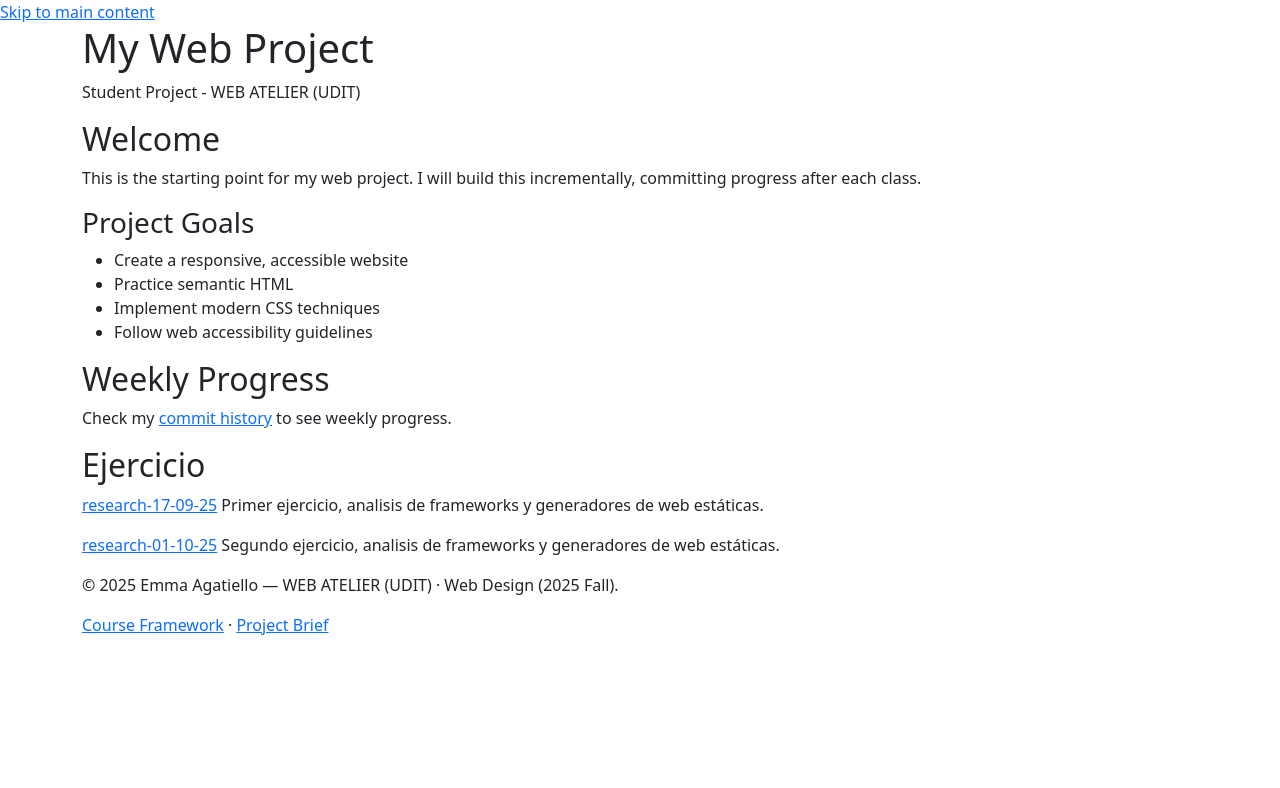
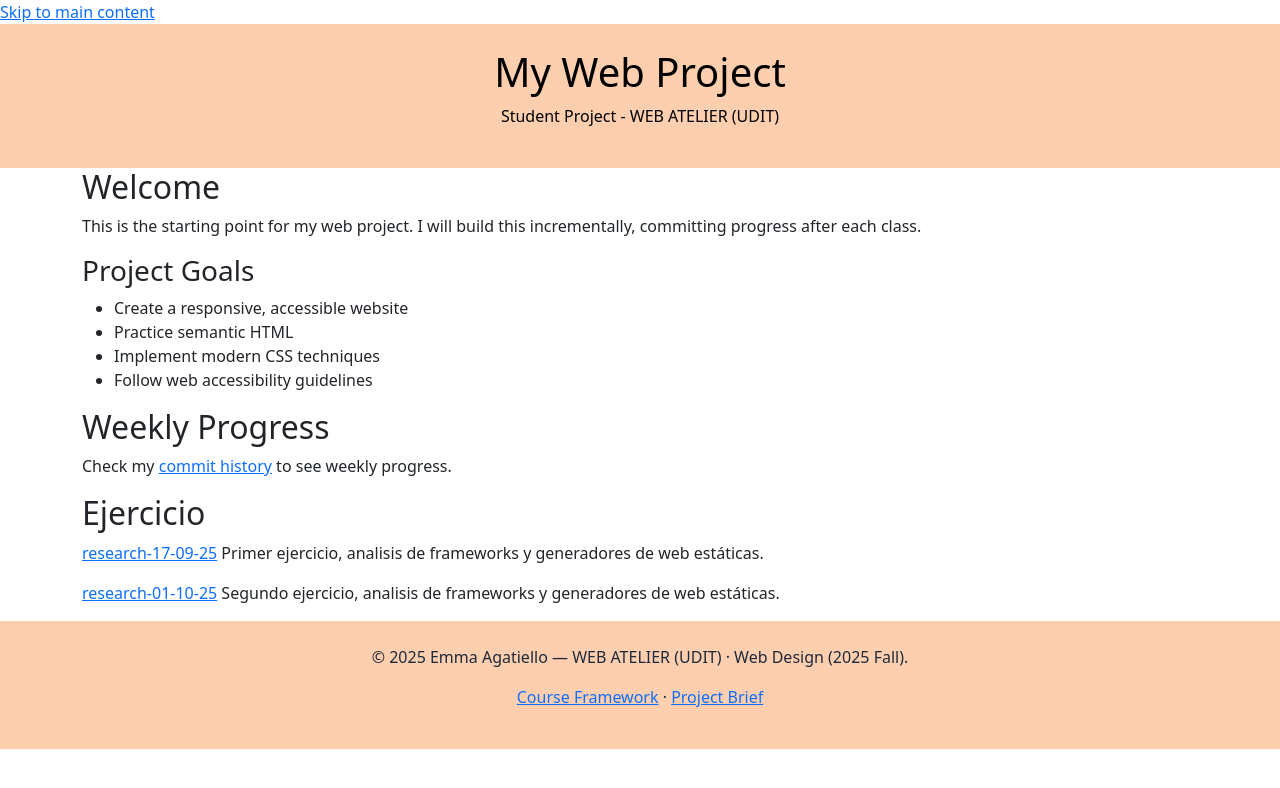
Before and after one commit to kiibs/WebLayout2025, a website: page index.html in a window 1280 px wide. Drawn offline with nearby package versions, Linux system fonts and the light colour scheme.

Commit message:
index changes

```diff
--- a/assets/css/index.css
+++ b/assets/css/index.css
@@ -100,6 +100,8 @@ a:hover {
 header {
   padding: var(--spacing-md);
   text-align: center;
+  background-color: #fdcfaf;
+  color: #000000;
 }
 
 header nav {
--- a/index.html
+++ b/index.html
@@ -8,7 +8,7 @@
       name="description"
       content="A student web project for WEB ATELIER (UDIT) course"
     />
-    <link rel="stylesheet" href="assets/css/style.css" />
+    <link rel="stylesheet" type="text/css" href="../assets/css/index.css" />
     <link
       href="https://cdn.jsdelivr.net/npm/bootstrap@5.3.0/dist/css/bootstrap.min.css"
       rel="stylesheet"
```
